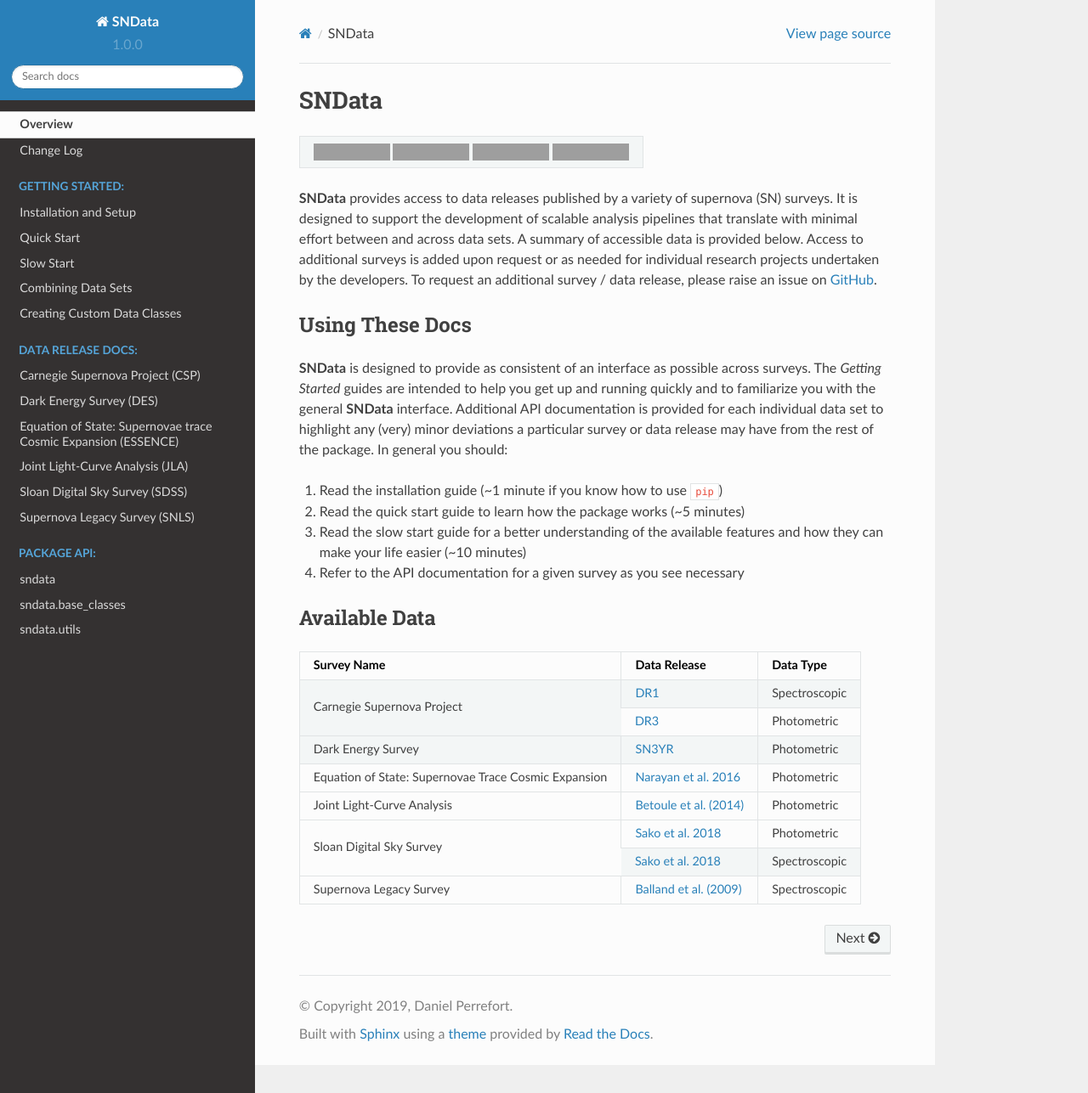
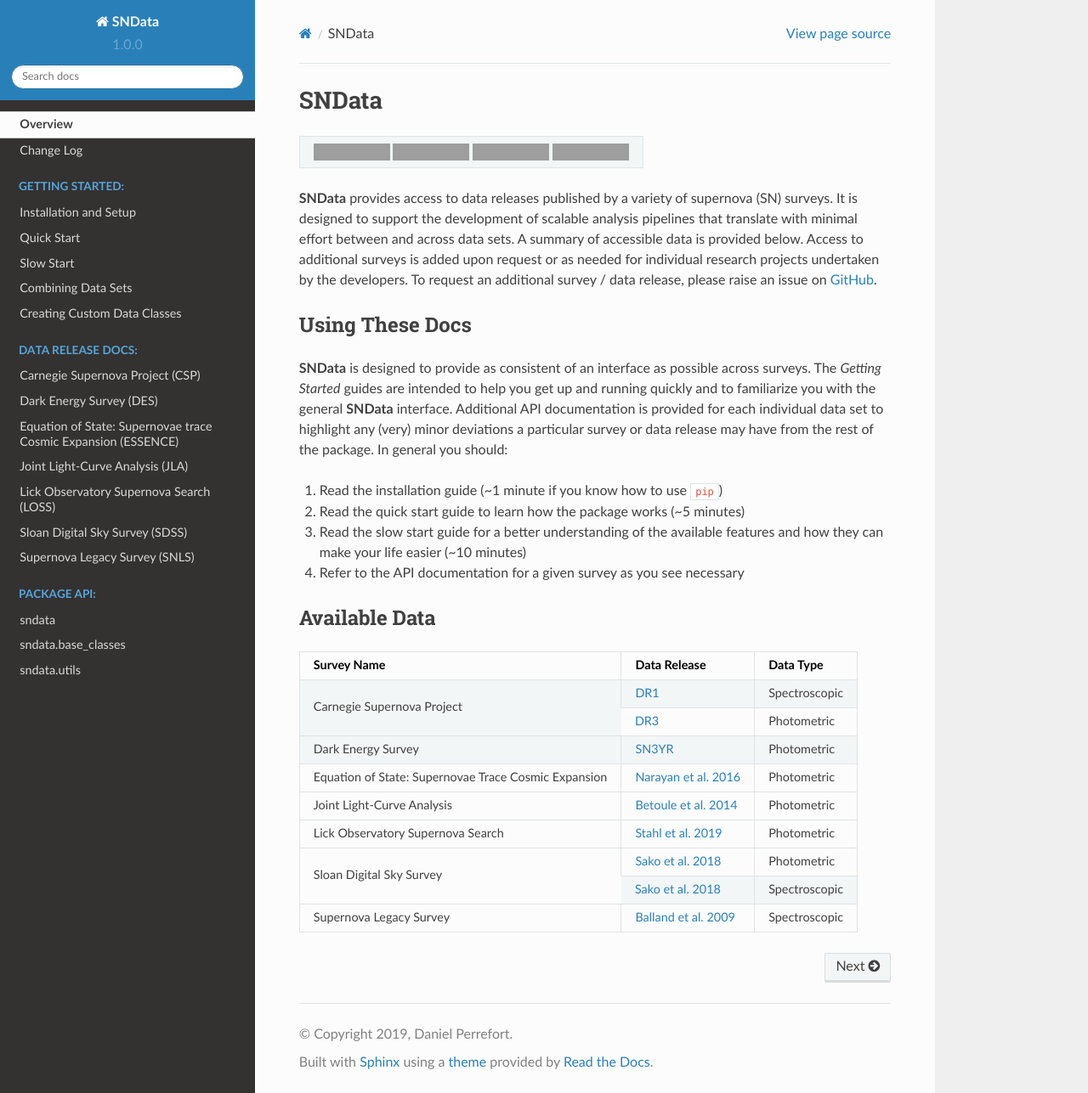
Before and after one commit to sncosmo/SNData, a Sphinx documentation site: the page built from docs/source/index.rst, in a window 1280 px wide and 1287 px high. Shown: the whole window at 85% size. Built offline with Sphinx 7.4.7 and the Read the Docs theme 2.0.0, drawn with Linux system fonts in a browser that asks for light colours; grey boxes are pictures that could not be loaded.

Commit message:
Doc updates

```diff
--- a/docs/source/conf.py
+++ b/docs/source/conf.py
@@ -12,9 +12,11 @@
 # add these directories to sys.path here. If the directory is relative to the
 # documentation root, use os.path.abspath to make it absolute, like shown here.
 #
-# import os
-# import sys
-# sys.path.insert(0, os.path.abspath('.'))
+
+from pathlib import Path
+import sys
+
+sys.path.insert(0, str(Path(__file__).parent.parent.parent))
 
 
 # -- Project information -----------------------------------------------------
--- a/docs/source/index.rst
+++ b/docs/source/index.rst
@@ -64,22 +64,25 @@
 +------------------------------------------------------+--------------------------+---------------+
 + Equation of State: Supernovae Trace Cosmic Expansion | `Narayan et al. 2016`_   | Photometric   |
 +------------------------------------------------------+--------------------------+---------------+
-+ Joint Light-Curve Analysis                           | `Betoule et al. (2014)`_ | Photometric   |
++ Joint Light-Curve Analysis                           | `Betoule et al. 2014`_   | Photometric   |
++------------------------------------------------------+--------------------------+---------------+
++ Lick Observatory Supernova Search                    | `Stahl et al. 2019`_     | Photometric   |
 +------------------------------------------------------+--------------------------+---------------+
 |                                                      | `Sako et al. 2018`_      | Photometric   |
 + Sloan Digital Sky Survey                             +--------------------------+---------------+
 |                                                      | `Sako et al. 2018`_      | Spectroscopic |
 +------------------------------------------------------+--------------------------+---------------+
-+ Supernova Legacy Survey                              | `Balland et al. (2009)`_ | Spectroscopic |
++ Supernova Legacy Survey                              | `Balland et al. 2009`_   | Spectroscopic |
 +------------------------------------------------------+--------------------------+---------------+
 
 .. _DR1: https://csp.obs.carnegiescience.edu/news-items/CSP_spectra_DR1
 .. _DR3: https://csp.obs.carnegiescience.edu/news-items/csp-dr3-photometry-released
 .. _SN3YR: https://des.ncsa.illinois.edu/releases/sn
 .. _Narayan et al. 2016: http://www.ctio.noao.edu/essence/
-.. _Betoule et al. (2014): https://ui.adsabs.harvard.edu/abs/2014A%26A...568A..22B/abstract
+.. _Betoule et al. 2014: https://ui.adsabs.harvard.edu/abs/2014A%26A...568A..22B/abstract
 .. _Sako et al. 2018: http://data.darkenergysurvey.org/sdsssn/dataRelease/
-.. _Balland et al. (2009): https://ui.adsabs.harvard.edu/abs/2009A%26A...507...85B/abstract
+.. _Balland et al. 2009: https://ui.adsabs.harvard.edu/abs/2009A%26A...507...85B/abstract
+.. _Stahl et al. 2019: https://ui.adsabs.harvard.edu/abs/2019MNRAS.490.3882S/abstract
 
 .. toctree::
    :hidden:
@@ -108,6 +111,7 @@
    module_docs/des
    module_docs/essence
    module_docs/jla
+   module_docs/loss
    module_docs/sdss
    module_docs/snls
 
```
Also changed, not shown: docs/source/module_docs/loss.rst (added, +20 -0 lines).
